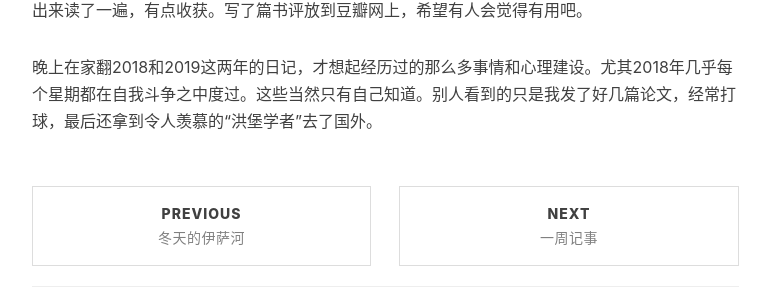
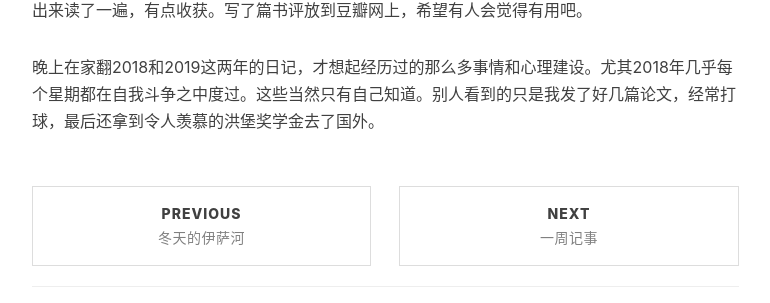
Before and after one commit to chensong212/chensong212.github.io, a Jekyll site: the page built from _posts/2019-12-31-diary.md, in a window 1280 px wide. Shown: the part 995-1298 px from the top of the page, without its empty margins (233-1003 px from the left). Built offline with Jekyll 4.4.1, drawn with Linux system fonts in a browser that asks for light colours; nearby versions of some CDN libraries; comment, search, counter and statistics services are not loaded.

Commit message:
Update 2019-12-31-diary.md

```diff
--- a/_posts/2019-12-31-diary.md
+++ b/_posts/2019-12-31-diary.md
@@ -21,4 +21,4 @@ tags:
 
 过去的这一周是圣诞假期。大部分时间在家做饭，读书、写字、学德语、看视频。过的逍遥自在。唯一的问题是想做的事总是太多，无法将全部注意力集中在一个目标上。为此把《自控力》这本书又翻出来读了一遍，有点收获。写了篇书评放到豆瓣网上，希望有人会觉得有用吧。
 
-晚上在家翻2018和2019这两年的日记，才想起经历过的那么多事情和心理建设。尤其2018年几乎每个星期都在自我斗争之中度过。这些当然只有自己知道。别人看到的只是我发了好几篇论文，经常打球，最后还拿到令人羡慕的“洪堡学者”去了国外。
+晚上在家翻2018和2019这两年的日记，才想起经历过的那么多事情和心理建设。尤其2018年几乎每个星期都在自我斗争之中度过。这些当然只有自己知道。别人看到的只是我发了好几篇论文，经常打球，最后还拿到令人羡慕的洪堡奖学金去了国外。
```
